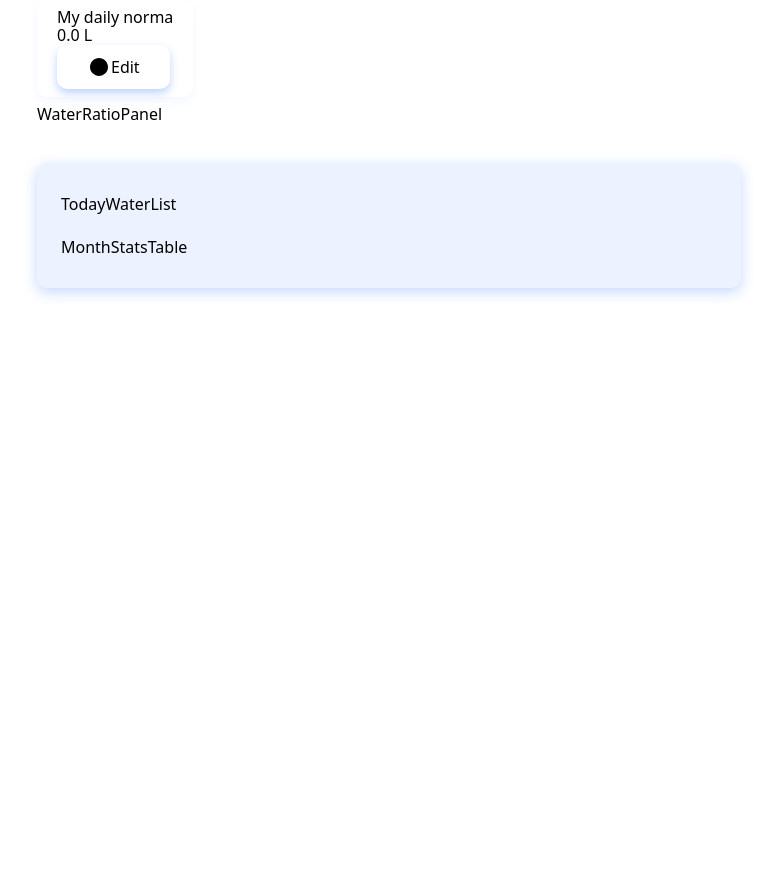
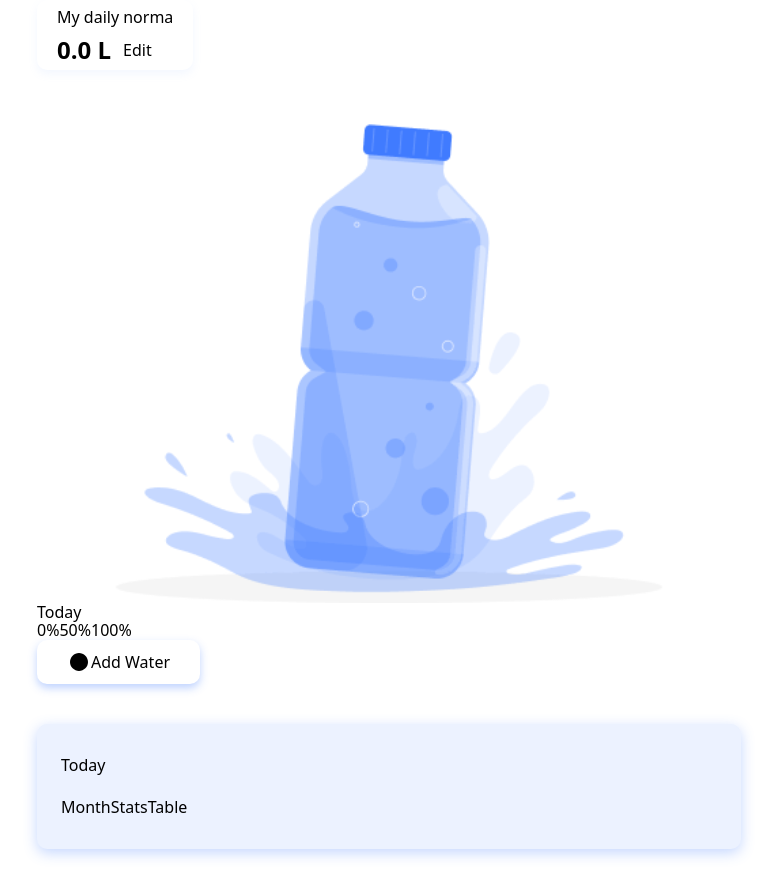
Before and after one commit to Viktoriia3192/project-01, a React (Vite) app: page /project-01/home in a window 1280 px wide. Shown: the whole page, without its empty margins (251-1028 px from the left). Before the commit the page ends 800 px from the top, so only its background shows below. Built offline with nearby package versions, Linux system fonts and the light colour scheme.

Commit message:
homepage dailynorma html+css ,

```diff
--- /dev/null
+++ b/src/components/BGPicture/Picture.jsx
@@ -0,0 +1,32 @@
+import bottleMob from '../../images/home/BottleHomeMobile.png';
+import bottleMob2x from '../../images/home/BottleHomeMobile2x.png';
+import bottleTablet from '../../images/home/BottleHomeTablet.png';
+import bottleTablet2x from '../../images/home/BottleHomeTablet2x.png';
+import bottleDesk from '../../images/home/BotleHomeDesk.png';
+import bottleDesk2x from '../../images/home/BotleHomeDesk2x.png';
+
+import s from './Picture.module.css';
+const Picture = () => {
+  return (
+    <picture className={s.bottlePicture}>
+      <source
+        media="(min-width: 1440px)"
+        srcSet={`${bottleDesk} 1x, ${bottleDesk2x} 2x`}
+        type="image/png"
+      />
+      <source
+        media="(min-width: 768px)"
+        srcSet={`${bottleTablet} 1x, ${bottleTablet2x} 2x`}
+        type="image/png"
+      />
+      <source
+        media="(max-width: 767px)"
+        srcSet={`${bottleMob} 1x, ${bottleMob2x} 2x`}
+        type="image/png"
+      />
+      <img src={bottleDesk} alt="Bottle" />
+    </picture>
+  );
+};
+
+export default Picture;
--- /dev/null
+++ b/src/components/BGPicture/Picture.module.css
@@ -0,0 +1,11 @@
+.bottlePicture {
+  margin: 0 auto;
+  margin-bottom: 16px;
+}
+@media screen and (min-width: 1440px) {
+  .bottlePicture {
+    margin-bottom: 24px;
+    height: 548px;
+    object-fit: cover;
+  }
+}
--- a/src/components/DailyNorma/DailyNorma.module.css
+++ b/src/components/DailyNorma/DailyNorma.module.css
@@ -2,18 +2,54 @@
   display: inline-block;
 
   border-radius: 10px;
-  border: 1px solid var(#ecf2ff);
-  background: #fff;
+  border: 1px solid var(--secondary-color-2);
+  background-color: var(--primery-color-white);
   box-shadow: 0px 4px 8px 0px rgba(158, 187, 255, 0.12);
-  /* width: 164px; */
   padding: 8px 20px;
   margin-bottom: 8px;
-  /* @media only screen and (min-width: 1440px) {
-    display: flex;
-    justify-content: center;
-  } */
+}
+.title {
+  font-size: var(--fontSizesMedium);
+  /* font-weight: 500;
+  line-height: calc(24 / 18); */
+  margin-bottom: 12px;
+}
+.normaEditor {
+  display: flex;
+  gap: 12px;
+  align-items: center;
+}
+.waterRate {
+  font-size: 22px;
+  font-weight: 700;
+  line-height: 22px;
+  color: var(--primery-color-blue);
+}
+.editBtn {
+  font-size: var(--fontSizesSmall);
+  background-color: transparent;
+
+  color: var(--secondary-color-lightblue);
+  font-weight: 400;
+  font-size: 16px;
+  line-height: 1.25;
+  box-shadow: none;
+  padding: 0;
+}
+.editBtn svg {
+  display: none;
+}
+.editBtn:hover {
+  box-shadow: none;
+  color: var(--secondary-color-orange);
 }
 
+@media only screen and (min-width: 768px) {
+  .waterRate {
+    font-size: 24px;
+    line-height: 24px;
+  }
+}
 @media screen and (min-width: 1440px) {
   .container {
     position: absolute;
--- a/src/components/TodayWaterList/TodayWaterList.jsx
+++ b/src/components/TodayWaterList/TodayWaterList.jsx
@@ -1,5 +1,12 @@
+import s from './TodayWaterList.module.css';
+
 const TodayWaterList = () => {
-  return <div>TodayWaterList</div>;
+  return (
+    <div className={s.container}>
+      <h2 className={s.title}>Today</h2>
+      <div className={s.todayBox}></div>
+    </div>
+  );
 };
 
 export default TodayWaterList;
--- a/src/components/TodayWaterList/TodayWaterList.module.css
+++ b/src/components/TodayWaterList/TodayWaterList.module.css
@@ -0,0 +1,17 @@
+.container {
+  width: fit-content;
+  /* h2 {
+    color: #2f2f2f;
+    font-size: 24px;
+    font-weight: 500;
+    line-height: calc(30 / 24);
+
+    @media screen and (min-width: 768px) {
+      font-size: 26px;
+      line-height: calc(32 / 26);
+    }
+
+    @media screen and (min-width: 1440px) {
+    }
+  } */
+}
--- a/src/components/WaterRatioPanel/WaterRatioPanel.jsx
+++ b/src/components/WaterRatioPanel/WaterRatioPanel.jsx
@@ -1,5 +1,29 @@
+import Button from '../common/Button/Button';
+import s from './WaterRatioPanel.module.css';
+
 const WaterRatioPanel = () => {
-  return <div>WaterRatioPanel</div>;
+  return (
+    <div className={s.container}>
+      <div className={s.scrollbarWrapper}>
+        <p className={s.title}>Today</p>
+        <div className={s.scrollBar}>
+          <div className={s.barOuter}>
+            <div className={s.barFilled} style={{ width: '50%' }}></div>
+          </div>
+          <div className={s.percentage}>
+            <span>0%</span>
+            <span>50%</span>
+            <span>100%</span>
+          </div>
+        </div>
+        <Button
+          className={s.scrollBarBtn}
+          title={'Add Water'}
+          onClick={() => {}}
+        />
+      </div>
+    </div>
+  );
 };
 
 export default WaterRatioPanel;
--- a/src/pages/HomePage/HomePage.jsx
+++ b/src/pages/HomePage/HomePage.jsx
@@ -7,6 +7,7 @@ import WaterRatioPanel from '../../components/WaterRatioPanel/WaterRatioPanel';
 import s from './HomePage.module.css';
 import { selectAuthIsLoading } from '../../redux/auth/authSelectors';
 import Loader from '../../components/Loader/Loader';
+import Picture from '../../components/BGPicture/Picture';
 
 const HomePage = () => {
   const isLoading = useSelector(selectAuthIsLoading);
@@ -18,6 +19,7 @@ const HomePage = () => {
       <div className={s.wrapper}>
         <div className={s.dailyNormaWrapper}>
           <DailyNorma />
+          <Picture />
           <WaterRatioPanel />
         </div>
         <div className={s.todayMonthWrapper}>
```
